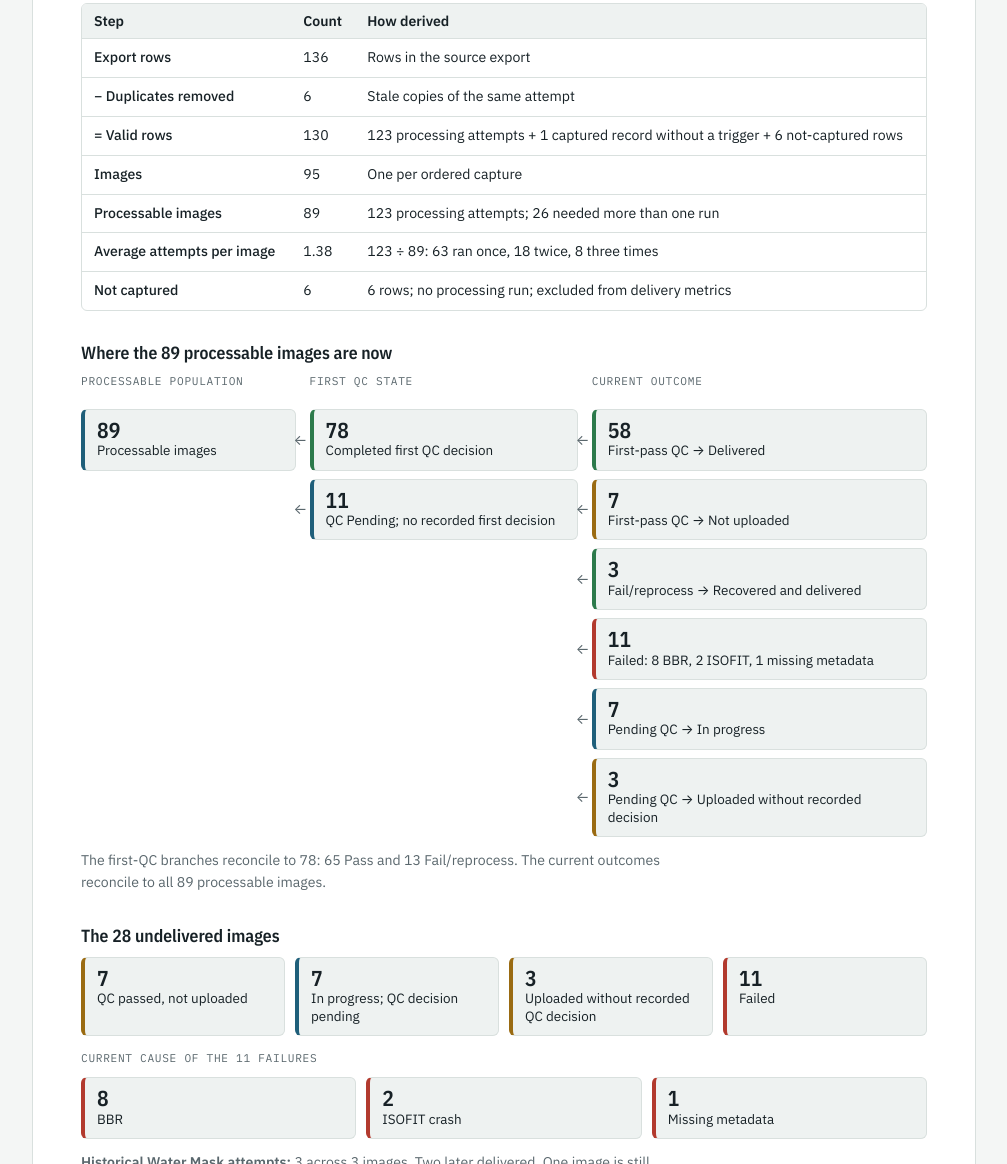
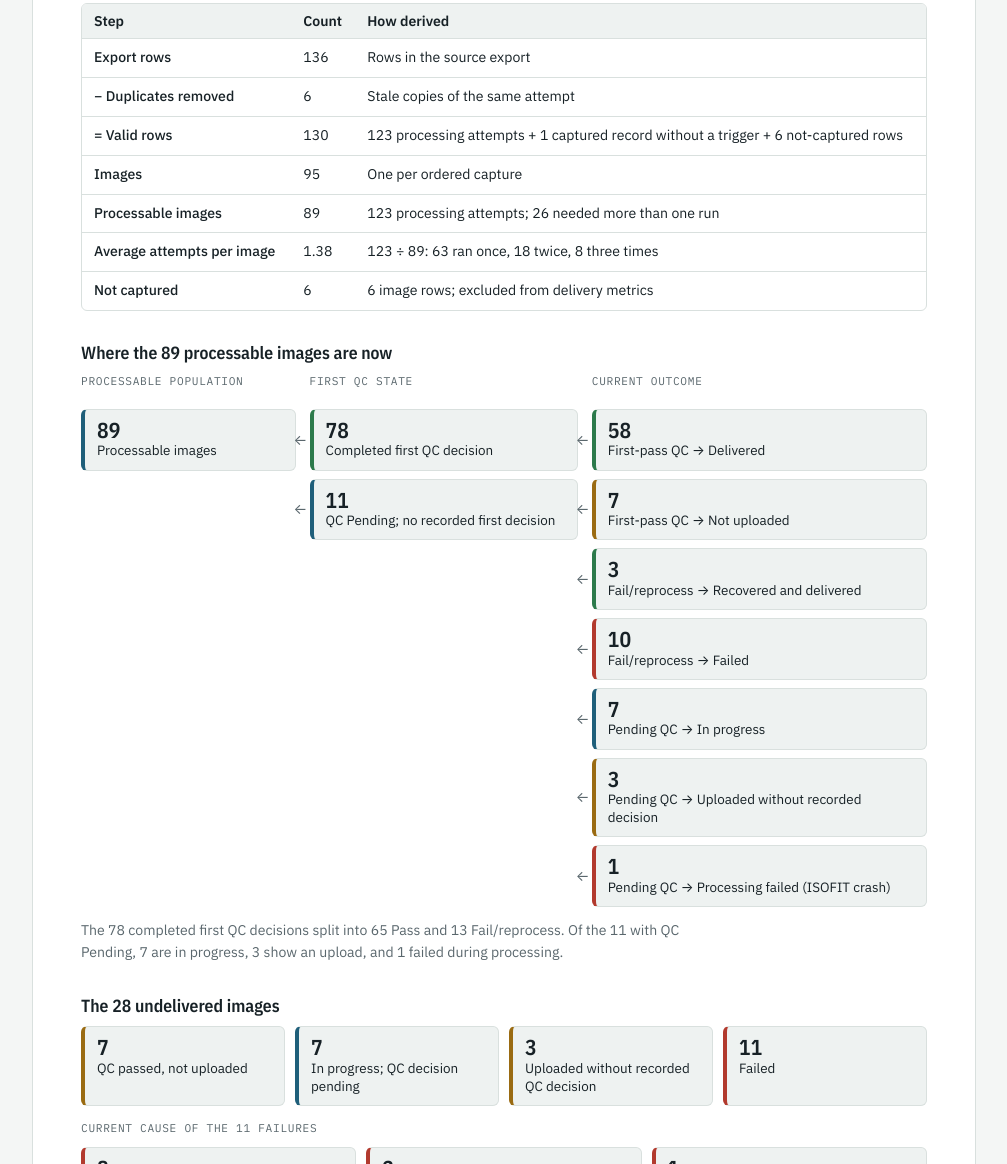
Before and after one commit to shilpi1958/pixxel-image-pm, a plain HTML site: page ipr/index.html in a window 1280 px wide. Shown: the part 795-1959 px from the top of the page, without its empty margins (268-1275 px from the left). Drawn offline with nearby package versions, Linux system fonts and the light colour scheme.

Commit message:
Clarify published IPR reconciliation

```diff
--- a/ipr/index.html
+++ b/ipr/index.html
@@ -366,6 +366,7 @@ For data-confidence notes, denominator choices, and proposed fixes, see the [App
     .replace('**QC-to-upload timestamp order is invalid**', '**Recorded QC/upload event order needs validation**')
     .replace('QC End is missing, so the records cannot show whether QC was logged late or occurred after upload.', 'Validate timestamp semantics and the actual QC/upload workflow with IPR and QA/QC before calling this a control failure. QC End is missing, so the records cannot show whether QC was logged late or occurred after upload.')
     .replace('Uploaded without a QC pass—an error. All three require review;', 'Recorded as uploaded without a QC pass. All three require review;')
+    .replace('so the timestamp sequence is invalid', 'so the recorded event order needs validation')
     .replace('• Upload before QC Start: 55/74', '• Recorded upload before QC Start: 55 of 74 timestamped attempts');
   DATA.docs.note.md = DATA.docs.note.md
     .replace(/Upload precedes QC Start in 74% of attempts/g, '55 of 74 timestamped attempts show upload before the recorded QC Start')
@@ -410,7 +411,7 @@ These five measures are the daily operating scorecard for IPR: customer outcome,
 | 4 | First-pass QC pass rate | Images with QC Pass on attempt 1 | Images with a recorded Pass, Fail or Reprocess-required QC decision on attempt 1 | 65/78 (83%); 13/78 (17%) Fail/reprocess | Pass ≥90%; Fail/reprocess ≤10% |
 | 5 | QC recovery delivery rate | Images with a QC Fail or Reprocess-required outcome that are now Delivered | Images with a QC Fail or Reprocess-required outcome | 3/13 (23%) | ≥90% |
 
-Eleven processable images have QC Pending and no recorded first QC decision, so they are excluded from Metric 4’s 78-image denominator. The six not-captured images are excluded from processable-image KPIs because they never entered the IPR processing pipeline.`);
+Eleven processable images have QC Pending and no recorded first QC decision, so they are excluded from Metric 4’s 78-image denominator. The six not-captured images are excluded from processable-image KPIs because no usable capture was produced.`);
   DATA.docs.note.md = DATA.docs.note.md.replace(/\n\| SLA priority \| Attempts \| Ingest: actual \/ target \| Processing: actual \/ target \| QC wait: actual \/ target \| All three within target \|\n\| --- \| --- \| --- \| --- \| --- \| --- \|\n(?:\|[^\n]*\|\n){5}/, '\n');
   DATA.docs.note.num = "1";
   DATA.nav = DATA.nav.map(function (n) {
@@ -423,7 +424,7 @@ Eleven processable images have QC Pending and no recorded first QC decision, so
     .replace('| = Valid rows | 130 | 123 processing attempts + 7 rows for not-captured images |', '| = Valid rows | 130 | 123 processing attempts + 1 captured record without a trigger + 6 not-captured rows |')
     .replace('| Processable images | 89 | Processed 123 times (one attempt per run); 26 needed more than one run |', '| Processable images | 89 | 123 processing attempts; 26 needed more than one run |')
     .replace('| Average attempts per image | 1.38 | 123 ÷ 89: 63 ran once, 18 twice, 8 three or more times |', '| Average attempts per image | 1.38 | 123 ÷ 89: 63 ran once, 18 twice, 8 three times |')
-    .replace('| Not captured | 6 | 7 rows (some tried more than once); no processing run; excluded from delivery metrics |', '| Not captured | 6 | 6 rows; no processing run; excluded from delivery metrics |');
+    .replace('| Not captured | 6 | 7 rows (some tried more than once); no processing run; excluded from delivery metrics |', '| Not captured | 6 | 6 image rows; excluded from delivery metrics |');
   // Supporting cleaning artefacts are intentionally not part of the submission.
   DATA.docs.rules.md = '';
   DATA.docs.appendix.md = DATA.docs.appendix.md
@@ -432,12 +433,12 @@ Eleven processable images have QC Pending and no recorded first QC decision, so
   DATA.docs.overview.md = DATA.docs.overview.md
     .replace(/\*\*Supporting material:\*\*[\s\S]*?\n\n### From export rows to images/, '### From export rows to images')
     .replace('| 5b | Customer-safe update to Customer Success for a delayed high-priority image (UrbanAtlas P0s) | [IPR Customer-Safe Update](#customer) |', '| 5b | Customer-safe update to Customer Success for a delayed high-priority image (UrbanAtlas P0s) | [IPR Customer-Safe Update](#customer) |\n| 6 | Cleaned data workbook | [Open the cleaned data in Google Sheets](https://docs.google.com/spreadsheets/d/1H5MagVDtXSokKoSzb_ETOgIPoxjnbulVaNIjAcQHKFY/edit?gid=3743119#gid=3743119) |')
-    .replace('| Not captured | 6 | 6 rows; no processing run; excluded from delivery metrics |', '| Not captured | 6 | 6 rows; no processing run; excluded from delivery metrics |');
-  DATA.docs.overview.md = DATA.docs.overview.md.replace('| Not captured | 6 | 6 rows; no processing run; excluded from delivery metrics |', `| Not captured | 6 | 6 rows; no processing run; excluded from delivery metrics |
+    .replace('| Not captured | 6 | 6 image rows; excluded from delivery metrics |', '| Not captured | 6 | 6 image rows; excluded from delivery metrics |');
+  DATA.docs.overview.md = DATA.docs.overview.md.replace('| Not captured | 6 | 6 image rows; excluded from delivery metrics |', `| Not captured | 6 | 6 image rows; excluded from delivery metrics |
 
 ### Where the 89 processable images are now
 
-<div class="qc-flow" role="img" aria-label="Flow of 89 processable images: 78 have a completed first QC decision and 11 are pending. Of the completed decisions, 65 passed and 13 failed or required reprocessing. Current outcomes are 58 delivered after first-pass QC, 7 QC-passed but not uploaded, 3 delivered after recovery, 11 failed, 7 in progress awaiting a QC decision, and 3 uploaded while QC is pending.">
+<div class="qc-flow" role="img" aria-label="Flow of 89 processable images: 78 have a completed first QC decision and 11 are pending. Of the completed decisions, 65 passed and 13 failed or required reprocessing. Current outcomes are 58 delivered after first-pass QC, 7 QC-passed but not uploaded, 3 delivered after recovery, 10 failed after a first QC fail or reprocess decision, 7 in progress awaiting a QC decision, 3 uploaded while QC is pending, and 1 processing failure from an ISOFIT crash with QC still pending.">
   <div class="qc-flow-stage">
     <p class="qc-flow-label">Processable population</p>
     <div class="qc-flow-node"><strong>89</strong><span>Processable images</span></div>
@@ -452,13 +453,14 @@ Eleven processable images have QC Pending and no recorded first QC decision, so
     <div class="qc-flow-node success"><strong>58</strong><span>First-pass QC → Delivered</span></div>
     <div class="qc-flow-node warning"><strong>7</strong><span>First-pass QC → Not uploaded</span></div>
     <div class="qc-flow-node success"><strong>3</strong><span>Fail/reprocess → Recovered and delivered</span></div>
-    <div class="qc-flow-node failure"><strong>11</strong><span>Failed: 8 BBR, 2 ISOFIT, 1 missing metadata</span></div>
+    <div class="qc-flow-node failure"><strong>10</strong><span>Fail/reprocess → Failed</span></div>
     <div class="qc-flow-node pending"><strong>7</strong><span>Pending QC → In progress</span></div>
     <div class="qc-flow-node warning"><strong>3</strong><span>Pending QC → Uploaded without recorded decision</span></div>
+    <div class="qc-flow-node failure"><strong>1</strong><span>Pending QC → Processing failed (ISOFIT crash)</span></div>
   </div>
 </div>
 
-<p class="qc-flow-note">The first-QC branches reconcile to 78: 65 Pass and 13 Fail/reprocess. The current outcomes reconcile to all 89 processable images.</p>
+<p class="qc-flow-note">The 78 completed first QC decisions split into 65 Pass and 13 Fail/reprocess. Of the 11 with QC Pending, 7 are in progress, 3 show an upload, and 1 failed during processing.</p>
 
 ### The 28 undelivered images
 
```
